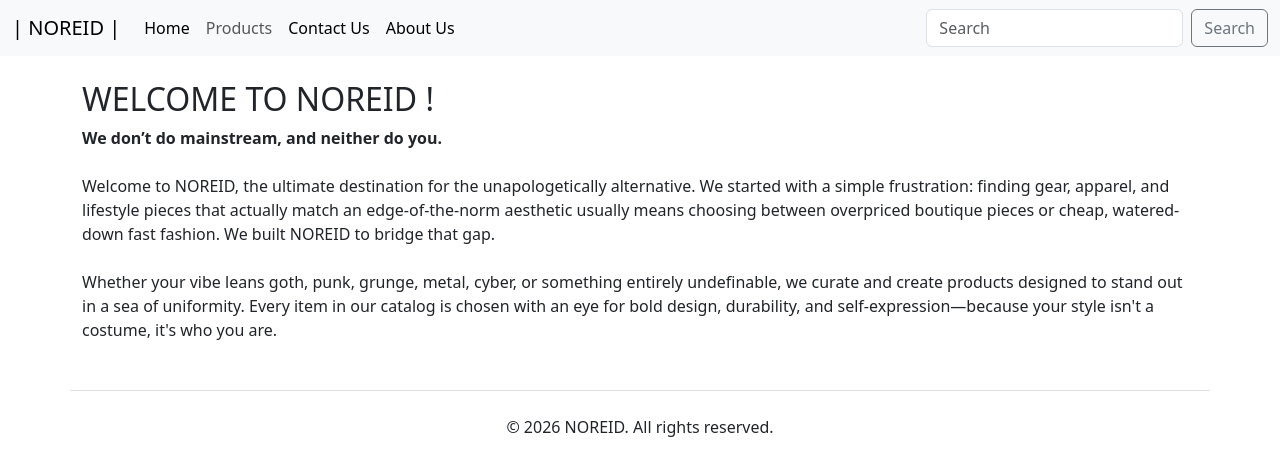
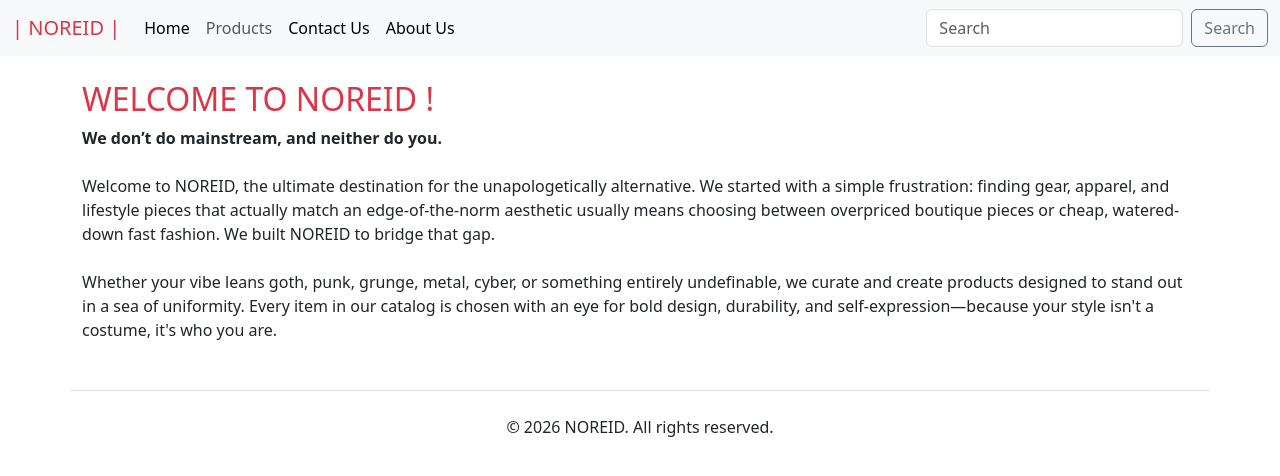
Before and after one commit to DREION3/cssexercise4, a plain HTML site: page index.html in a window 1280 px wide. Drawn offline with nearby package versions, Linux system fonts and the light colour scheme.

Commit message:
Change navbar brand and heading color to red

```diff
--- a/index.html
+++ b/index.html
@@ -15,7 +15,7 @@
 
 <nav class="navbar navbar-expand-lg bg-body-tertiary mb-4">
   <div class="container-fluid">
-    <a class="navbar-brand" href="#">| NOREID |</a>
+    <a class=" text-danger navbar-brand" href="#">| NOREID |</a>
 
     <button class="navbar-toggler" type="button" data-bs-toggle="collapse" data-bs-target="#navbarSupportedContent" aria-controls="navbarSupportedContent" aria-expanded="false" aria-label="Toggle navigation">
       <span class="navbar-toggler-icon"></span>
@@ -48,7 +48,7 @@
 </nav>
 
 <div class="container">
-  <h2 class="animate__animated animate__bounce">WELCOME TO NOREID !</h2>
+  <h2 class=" text-danger animate__animated animate__bounce">WELCOME TO NOREID !</h2>
 
   <p><b>We don’t do mainstream, and neither do you.</b> <br><br>
   Welcome to NOREID, the ultimate destination for the unapologetically alternative.
```
